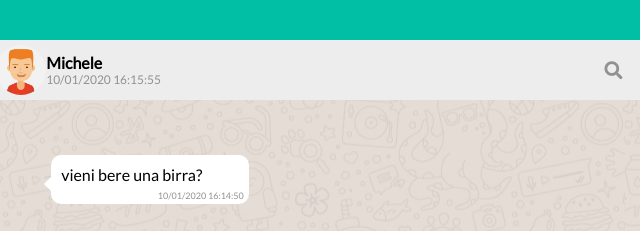
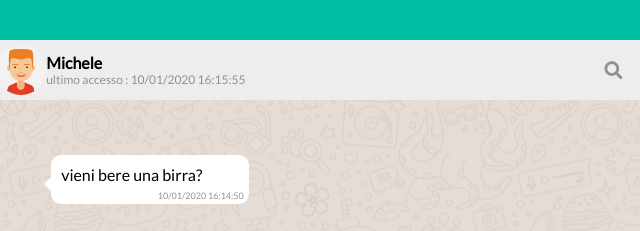
Before and after one commit to Giancarlo-Zuliani/vue-boolzapp, a plain HTML site: page index.html in a window 1280 px wide. Shown: the top 231 px of the page, 471-1111 px from the left. Drawn offline with nearby package versions, Linux system fonts and the light colour scheme.

Commit message:
last online fixed

```diff
--- a/index.html
+++ b/index.html
@@ -60,7 +60,7 @@
           <img :src="contacts[chatindex].img" alt="">
           <div id="chatinfos">
             <h4>{{contacts[chatindex].name}}</h4>
-            <p>{{contacts[chatindex].lastOnline}}</p>
+            <p>ultimo accesso : {{contacts[chatindex].lastOnline}}</p>
           </div>
           <i class='fas fa-search'></i>
           <i class='fas fa-paperclip'></i>
```
